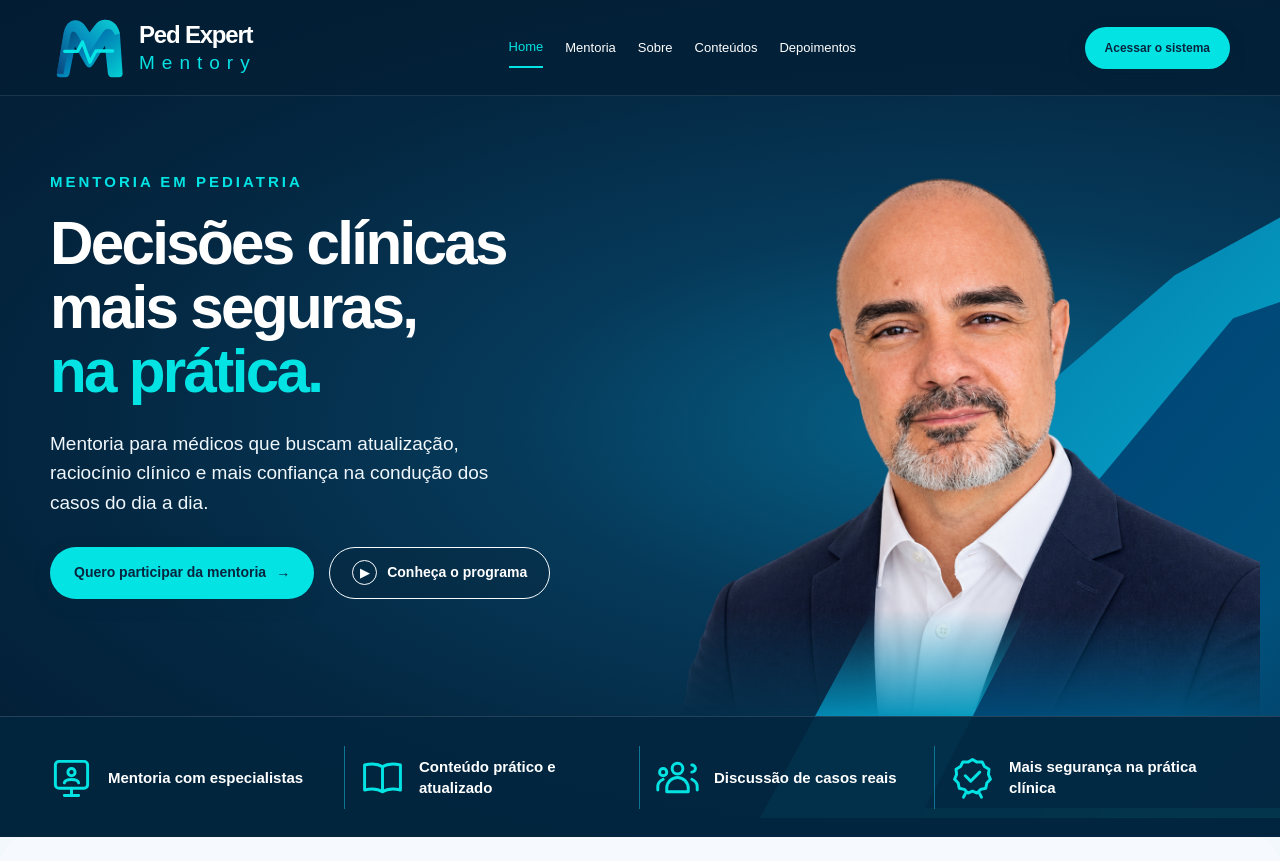
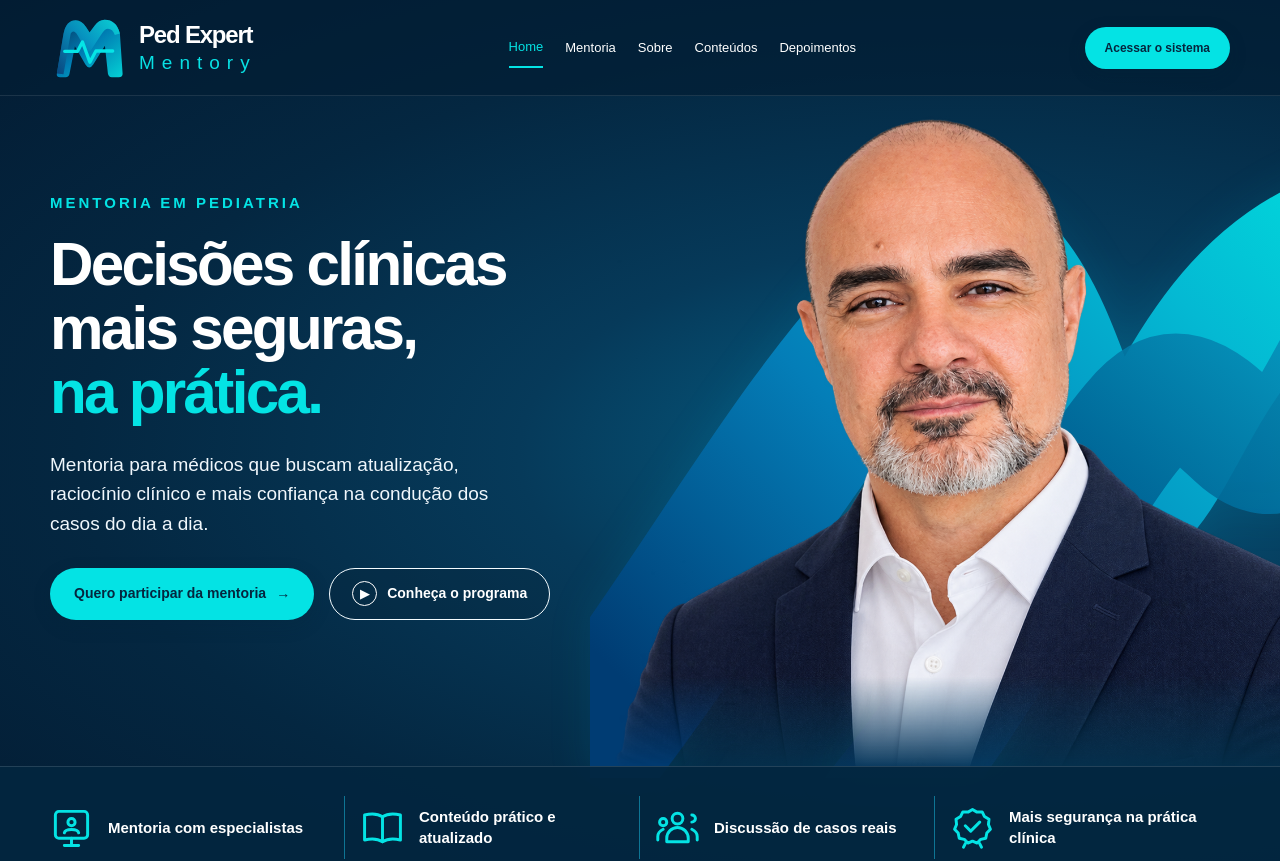
Before and after one commit to g4trader/iatron_calculator, a Next.js app in the folder frontend/: page /ped-expert-mentory in a window 1280 px wide. Shown: the top 861 px of the page. Built offline with nearby package versions, Linux system fonts and the light colour scheme; no server answers; the database is empty.

Commit message:
Match approved hero: flowing Mentory ribbon backdrop and larger transparent mentor portrait

```diff
--- a/frontend/app/ped-expert-mentory/brand-landing.css
+++ b/frontend/app/ped-expert-mentory/brand-landing.css
@@ -76,3 +76,13 @@
 .mentory-landing .mentory-hero-portrait{object-fit:contain;object-position:center bottom;clip-path:none;border-radius:0;-webkit-mask-image:linear-gradient(to bottom,#000 0%,#000 82%,transparent 100%);mask-image:linear-gradient(to bottom,#000 0%,#000 82%,transparent 100%);width:590px;height:600px;right:-30px;bottom:-2px}
 @media(max-width:1000px){.mentory-landing .mentory-hero-portrait{width:520px;height:550px;right:-52px}}
 @media(max-width:700px){.mentory-landing .mentory-hero-portrait{width:390px;height:390px;right:calc(50% - 195px);bottom:-2px}}
+
+/* Approved hero reference: continuous flowing Mentory ribbon and large foreground portrait. */
+.mentory-landing .mentory-hero-grid{min-height:670px;grid-template-columns:53% 47%}
+.mentory-landing .mentory-hero-copy{padding-bottom:90px}
+.mentory-landing .mentory-hero-art{min-height:670px;isolation:isolate}
+.mentory-landing .mentory-wave{display:none!important}
+.mentory-landing .mentory-hero-art::before{content:"";position:absolute;z-index:0;pointer-events:none;display:block;width:920px;height:700px;right:-280px;bottom:-12px;background:url("/mentory-hero-ribbon.svg") center bottom / contain no-repeat;filter:drop-shadow(0 0 20px #00bde21a)}
+.mentory-landing .mentory-hero-portrait{z-index:2;width:790px;height:710px;max-width:none;right:-125px;bottom:-3px;object-fit:contain;object-position:center bottom;clip-path:none;border-radius:0;-webkit-mask-image:linear-gradient(to bottom,#000 0%,#000 87%,transparent 100%);mask-image:linear-gradient(to bottom,#000 0%,#000 87%,transparent 100%)}
+@media(max-width:1100px) and (min-width:701px){.mentory-landing .mentory-hero-grid{min-height:600px}.mentory-landing .mentory-hero-art{min-height:600px}.mentory-landing .mentory-hero-art::before{width:800px;height:620px;right:-265px}.mentory-landing .mentory-hero-portrait{width:700px;height:625px;right:-150px}}
+@media(max-width:700px){.mentory-landing .mentory-hero-grid{min-height:0;display:flex;flex-direction:column}.mentory-landing .mentory-hero-copy{padding:45px 0 16px}.mentory-landing .mentory-hero-art{height:430px;min-height:430px;overflow:hidden}.mentory-landing .mentory-hero-art::before{width:570px;height:460px;right:calc(50% - 360px);bottom:-20px}.mentory-landing .mentory-hero-portrait{width:510px;height:455px;right:calc(50% - 255px);bottom:-3px}}
```
